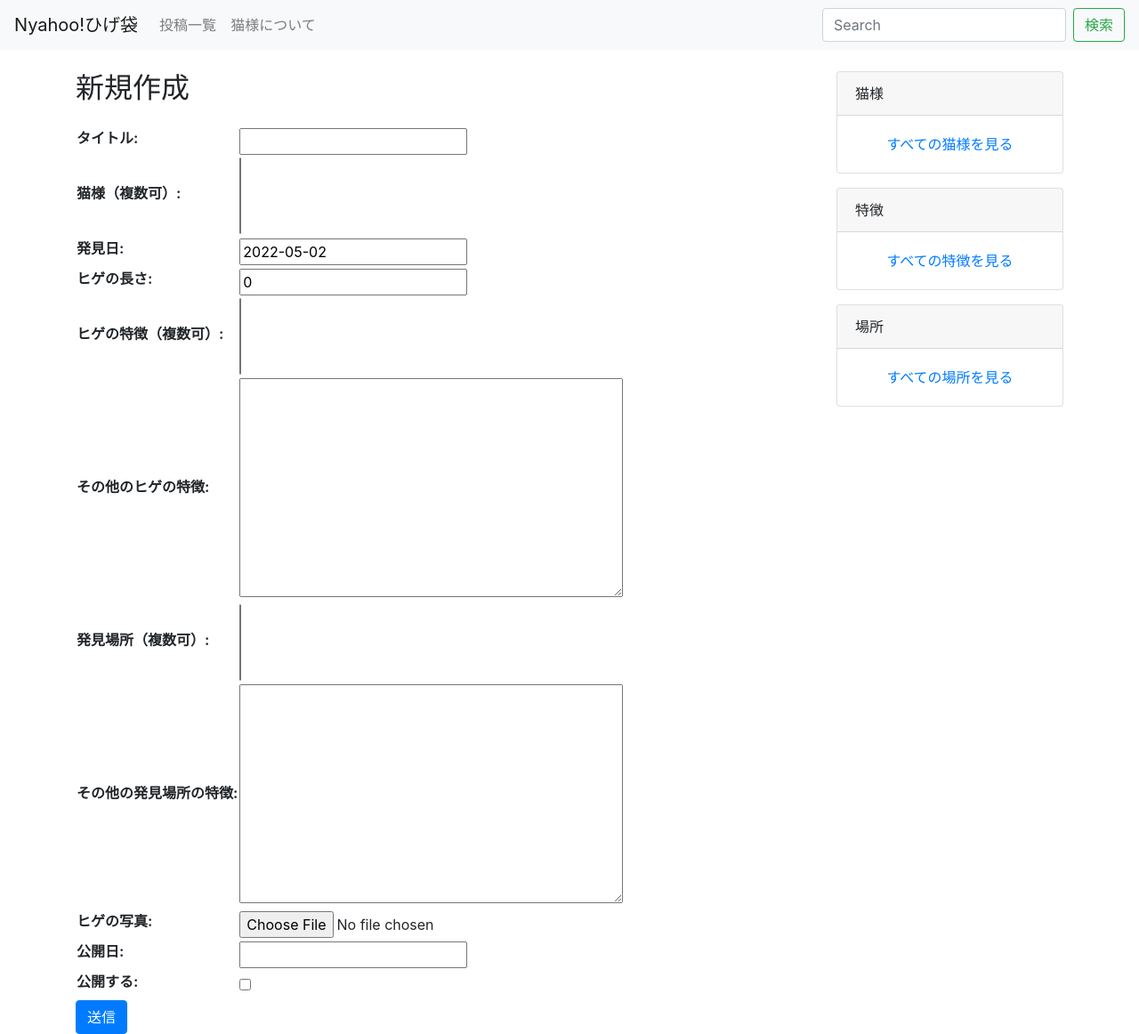
After one commit to nakajima1999/nyahoo_hige_bukuro, a Django app: page /create/ in a window 1280 px wide. The commit adds this page. Shown: the whole page at 89% size. Run offline with Django 4.2, Linux system fonts and the light colour scheme; data that the repository does not hold is empty; some libraries are stand-ins or nearby versions.

Commit message:
blog templates

```diff
--- a/myproject/templates/blog/index.html
+++ b/myproject/templates/blog/index.html
@@ -1,7 +1,7 @@
 {% extends "base.html" %}
 
 {% block title %}投稿一覧 | {{ block.super }}{% endblock %}
-{% block description %}マイブログです。毎日更新します。{% endblock %}
+{% block description %}{% endblock %}
 
 {% block content %}
 <div class="container">
--- /dev/null
+++ b/myproject/templates/blog/post_form.html
@@ -0,0 +1,28 @@
+{% extends "base.html" %}
+{% block title %}投稿一覧 | {{ block.super }}{% endblock %}
+{% block description %}{% endblock %}
+
+{% block content %}
+<div class="container">
+    <div class="row">
+
+      <main class="col-md-9">
+        <h2 class="mb-4">新規作成</h2>
+        <form action="" method="POST">{% csrf_token %}
+            <table>
+                {{ form.as_table }}
+            </table>
+            <input type="submit"  class="btn btn-primary" value="送信">
+
+        </form>
+      </main>
+
+      <aside class="col-md-3">
+        {% include "blog/snippets/sidebar.html" %}
+      </aside>
+
+    </div>
+  </div>
+
+
+{% endblock %}
--- a/myproject/templates/blog/snippets/main_post_list.html
+++ b/myproject/templates/blog/snippets/main_post_list.html
@@ -68,7 +68,7 @@
             </div>
 
               <p class="card-text">
-                {{ post.published_at|date:"Y-m-j"  }} / {{ post.length }}cm /
+                {{ post.published_at|date:"Y年n月j日"  }} / {{ post.length }}cm /
 
                 {% for cat in post.cats.all %}
                   {{ cat.name }}
--- a/myproject/templates/blog/snippets/sidebar.html
+++ b/myproject/templates/blog/snippets/sidebar.html
@@ -9,6 +9,11 @@
         </li>
       {% endfor %}
   </ul>
+
+  <div class="card-body text-center">
+    <a href="{% url 'blog:cat_list' %}" class="card-link">すべての猫様を見る</a>
+  </div>
+
 </div>
 
 <div class="card mb-3">
```
Also changed, not shown: myproject/templates/blog/cat_list.html (+22 -8 lines).
